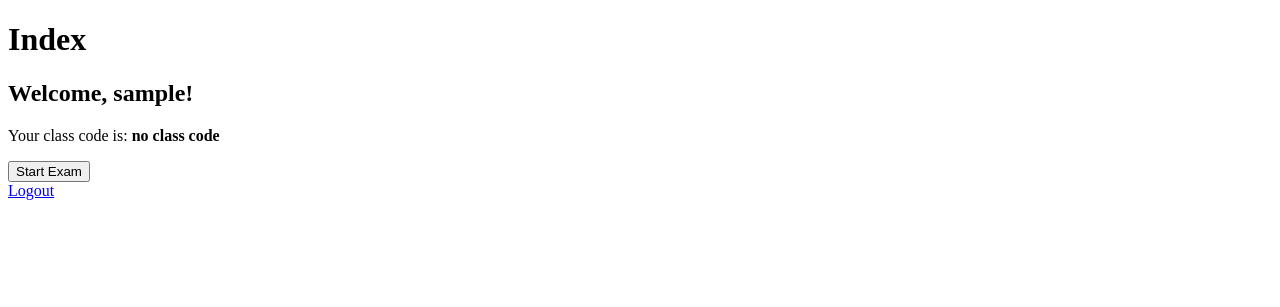
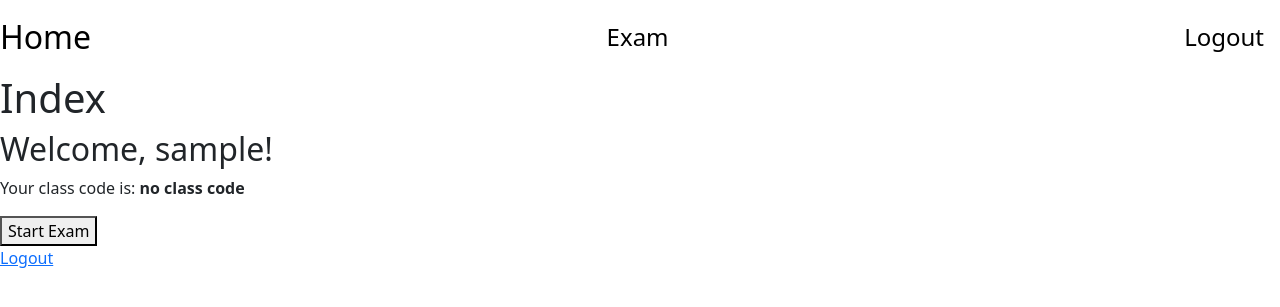
Before and after one commit to GraphiteApp/GraphiteTeacher, a Django app: page / in a window 1280 px wide. Shown: the top 307 px of the page. Run offline with Django 4.2, Linux system fonts and the light colour scheme; the visitor is signed in with stand-in values (Sample User, id 1); parts of the project's set-up code (start-up, migrations or seed data) failed here and were passed over.

Commit message:
basic navbar
will fix css later

```diff
--- a/templates/ClassMonitor/layout.html
+++ b/templates/ClassMonitor/layout.html
@@ -3,8 +3,16 @@
 <html lang="en">
     <head>
         <title>ClassMonitor Teacher Tool</title>
+        <link href="https://cdn.jsdelivr.net/npm/bootstrap@5.3.0-alpha1/dist/css/bootstrap.min.css" rel="stylesheet" integrity="sha384-GLhlTQ8iRABdZLl6O3oVMWSktQOp6b7In1Zl3/Jr59b6EGGoI1aFkw7cmDA6j6gD" crossorigin="anonymous">
+        <script src="https://cdn.jsdelivr.net/npm/bootstrap@5.3.0-alpha1/dist/js/bootstrap.bundle.min.js" integrity="sha384-w76AqPfDkMBDXo30jS1Sgez6pr3x5MlQ1ZAGC+nuZB+EYdgRZgiwxhTBTkF7CXvN" crossorigin="anonymous"></script>
     </head>
     <body>
+        <!-- Navbar -->
+        <nav class="navbar">
+            <a href="/" class="navbar-brand" style="font-size:2em">Home</a>
+            <a href="/exam" class="navbar-brand" style="font-size:1.5em">Exam</a>
+            <a href="/logout" class="navbar-brand" style="font-size:1.5em">Logout</a>
+        </nav>
         {% block body %}
         {% endblock %}
     </body>
```
